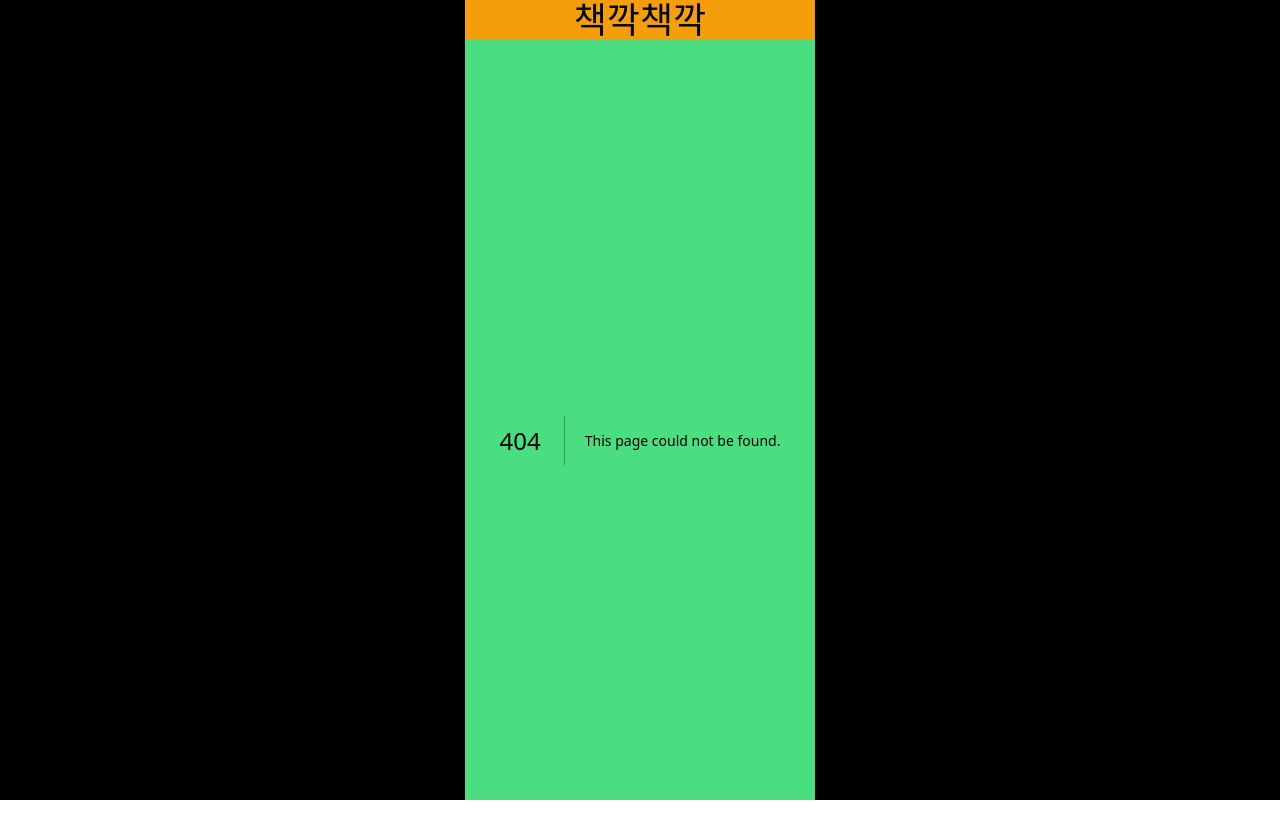
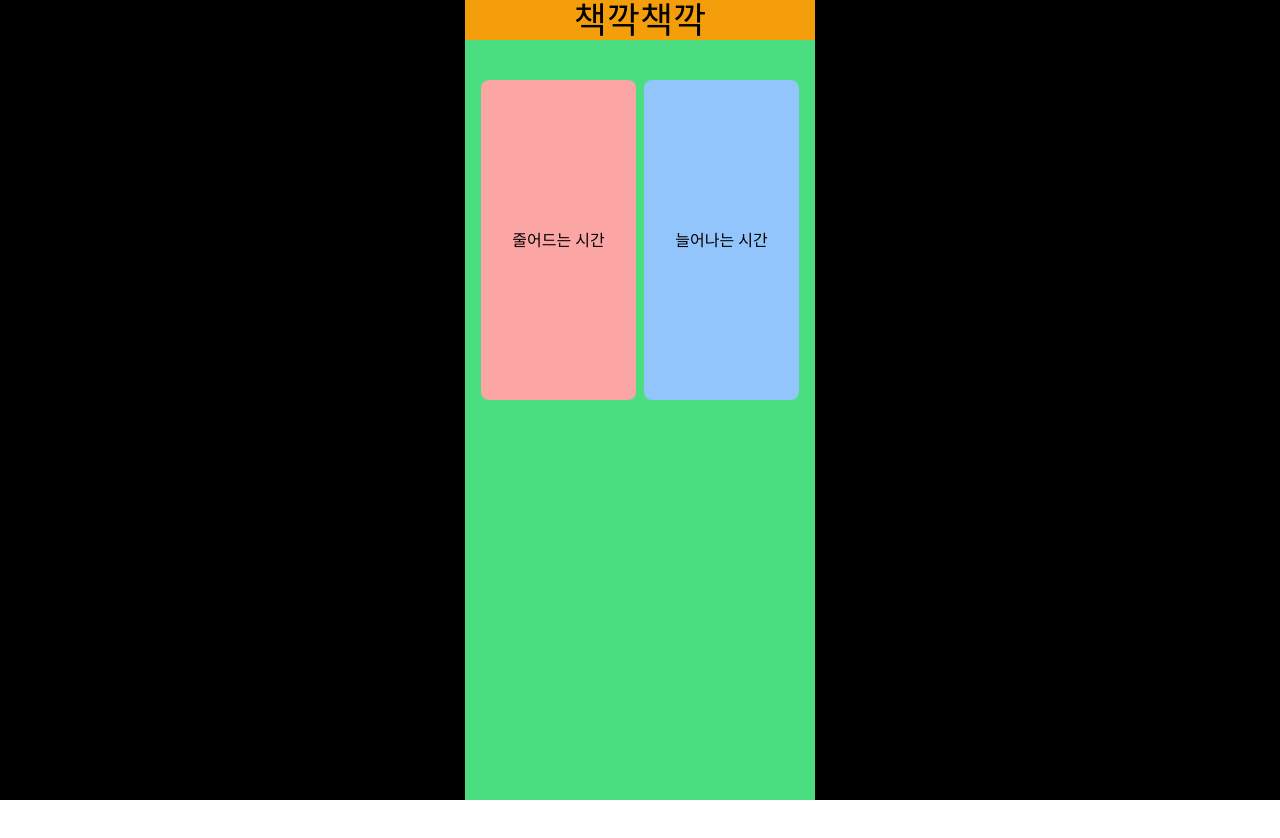
Before and after one commit to kwani6684/bookclock, a Next.js app: page /timer in a window 1280 px wide. Before the commit this address had no page. After the commit the page ends 800 px from the top, so only its background shows below. Built offline with nearby package versions, Linux system fonts and the light colour scheme.

Commit message:
style:  timer 페이지 레이아웃 추가

```diff
--- /dev/null
+++ b/src/app/(pages)/timer/page.tsx
@@ -0,0 +1,13 @@
+const Timer = () => {
+  return (
+    <div className="grid px-4 gap-x-2 py-10 h-[400px] grid-cols-2">
+      <div className="flex justify-center items-center bg-red-300 rounded-lg">
+        줄어드는 시간
+      </div>
+      <div className="flex justify-center items-center bg-blue-300 rounded-lg">
+        늘어나는 시간
+      </div>
+    </div>
+  )
+}
+export default Timer
```
